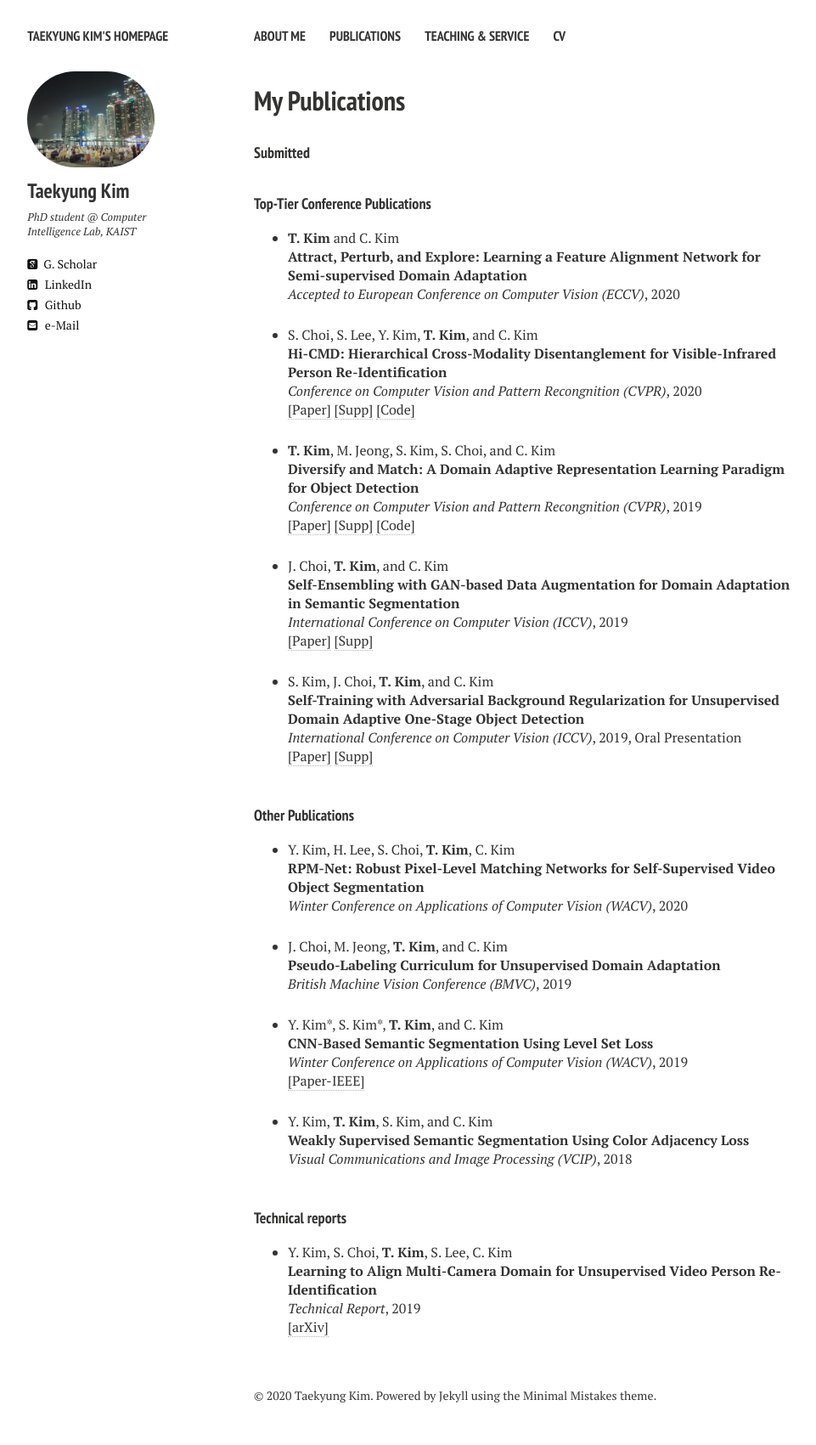
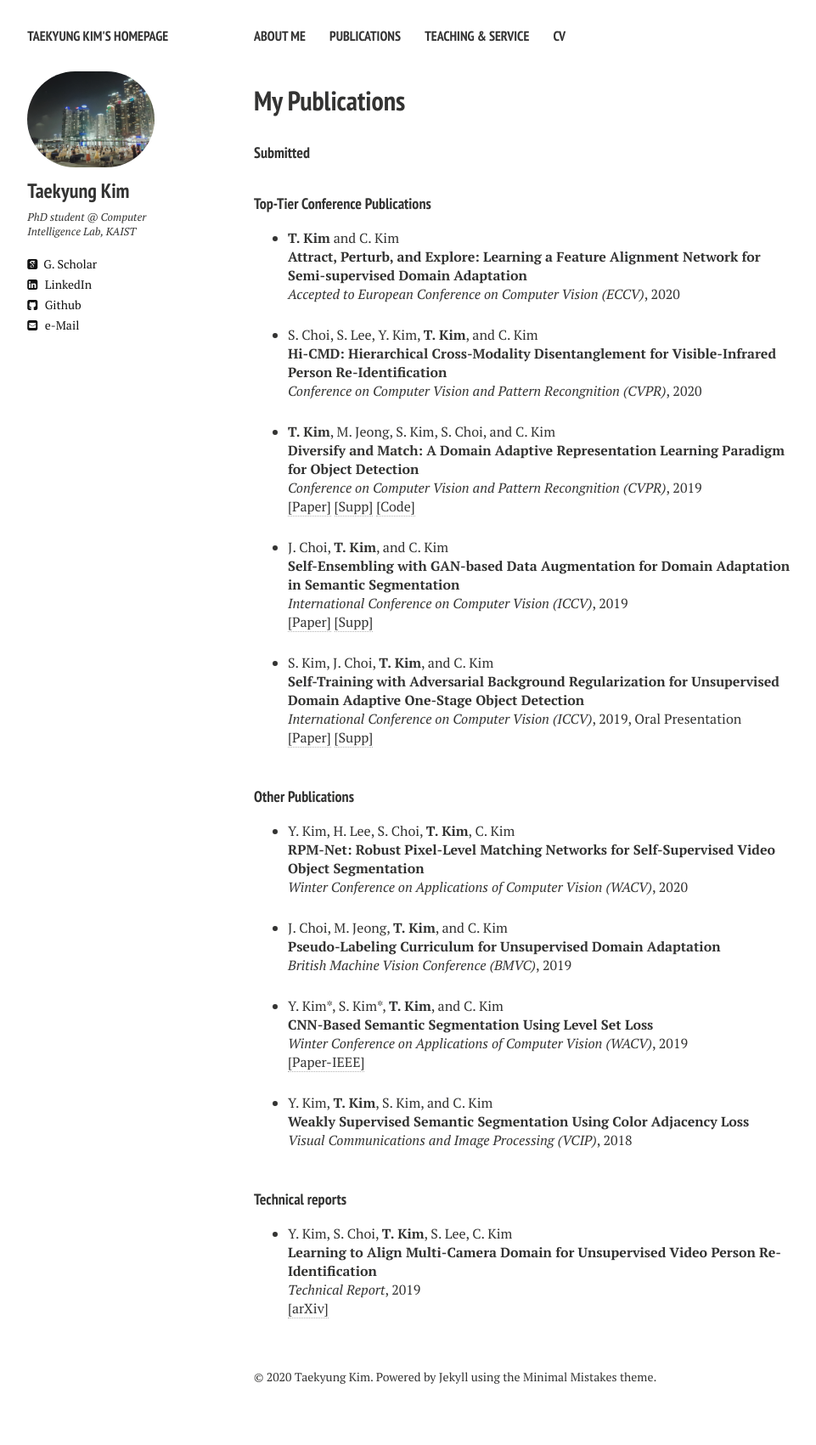
Before and after one commit to TKKim93/TKKim93.github.io, a Jekyll site: the page built from publications.md, in a window 1280 px wide. Shown: the whole page at 85% size, without its empty margins (21-982 px from the left). Built offline with Jekyll 4.4.1, drawn with Linux system fonts in a browser that asks for light colours; nearby versions of some CDN libraries; after the commit the page ends 1679 px from its top, so only the background shows below that.

Commit message:
Update publications.html

```diff
--- a/_layouts/publications.html
+++ b/_layouts/publications.html
@@ -105,10 +105,6 @@ S. Choi, S. Lee, Y. Kim, <b>T. Kim</b>, and C. Kim
 <br><b>Hi-CMD: Hierarchical Cross-Modality Disentanglement for Visible-Infrared Person Re-Identification</b><br>
 <i>Conference on Computer Vision and Pattern Recongnition (CVPR)</i>, 2020
 <br />
-<!-- <a href="javascript:toggleBibtex('')">[BibTeX]</a> -->
-<a href="http://openaccess.thecvf.com/content_CVPR_2019/papers/Kim_Diversify_and_Match_A_Domain_Adaptive_Representation_Learning_Paradigm_for_CVPR_2019_paper.pdf" target="_blank">[Paper]</a> <!--,<a href=""  target="_blank">[Project Page]</a> -->
-<a href="http://openaccess.thecvf.com/content_CVPR_2019/supplemental/Kim_Diversify_and_Match_CVPR_2019_supplemental.pdf" target="_blank">[Supp]</a> <!--,<a href=""  target="_blank">[Project Page]</a> -->
-<a href="https://github.com/TKKim93/DivMatch" target="_blank">[Code]</a>
 </p>
 </li>
 
```
